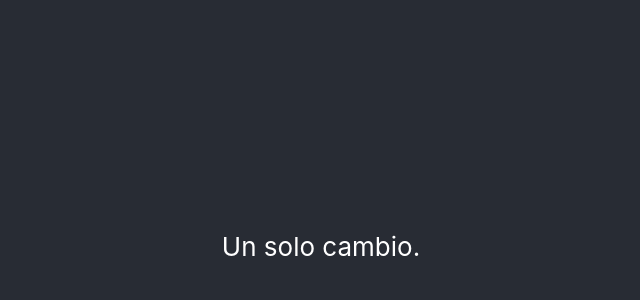
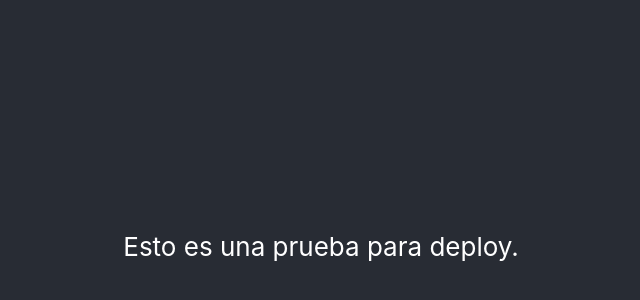
Before and after one commit to simonescob/website_netlify, a React (Create React App) app: page / in a window 1280 px wide. Shown: the part 154-454 px from the top of the page, without its empty margins (319-959 px from the left). Built offline with nearby package versions, Linux system fonts and the light colour scheme.

Commit message:
cambio texto

```diff
--- a/src/App.js
+++ b/src/App.js
@@ -5,7 +5,7 @@ function App() {
     <div className="App">
       <header className="App-header">
         <p>
-          Un solo cambio.
+          Esto es una prueba para deploy.
         </p>
       </header>
     </div>
```
